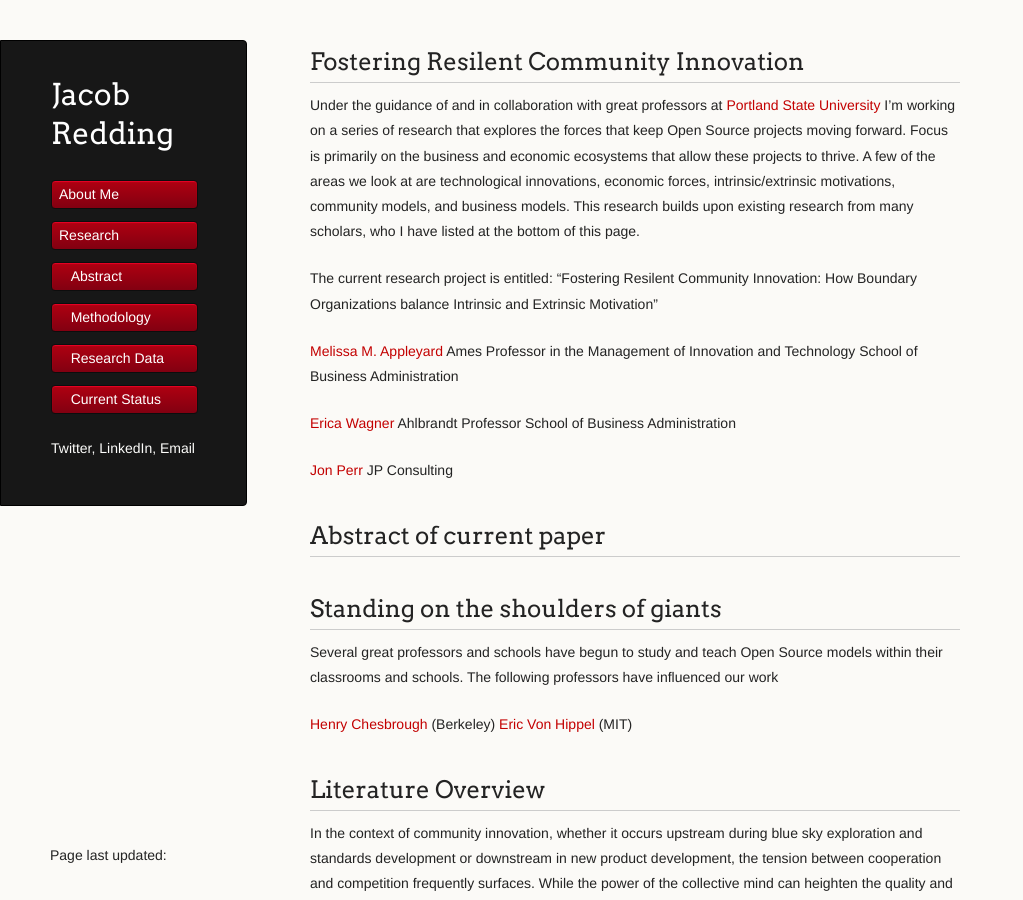
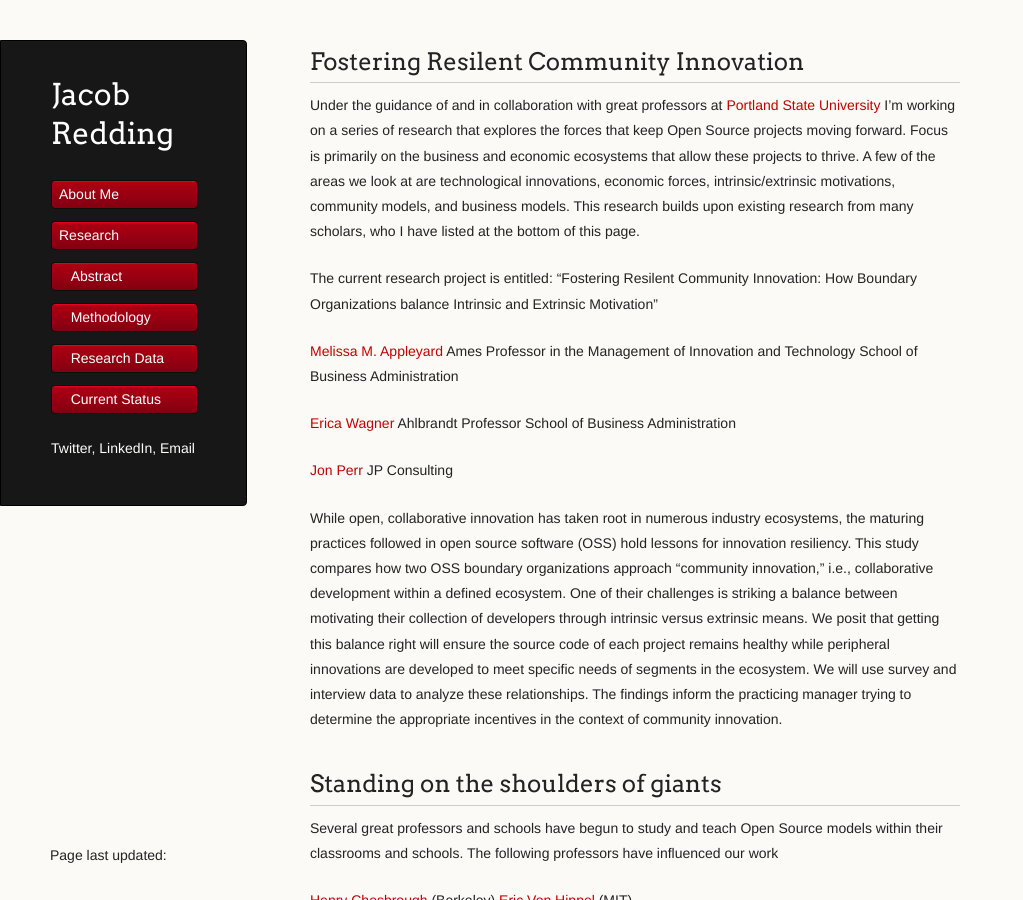
Before and after one commit to jredding/new-site, a Jekyll site: the page built from research/index.md, in a window 1280 px wide and 900 px high. Shown: the whole window, without its empty margins (0-1023 px from the left). Built offline with Jekyll 4.4.1, drawn with Linux system fonts in a browser that asks for light colours.

Commit message:
Update index.md

```diff
--- a/research/index.md
+++ b/research/index.md
@@ -19,8 +19,15 @@
 [Jon Perr](http://http://www.perrspectives.com "Jon Perr")
 JP Consulting
 
-## Abstract of current paper
-
+While open, collaborative innovation has taken root in numerous industry ecosystems, the maturing practices
+followed in open source software (OSS) hold lessons for innovation resiliency. This study compares how two
+OSS boundary organizations approach “community innovation,” i.e., collaborative development within a
+defined ecosystem. One of their challenges is striking a balance between motivating their collection of
+developers through intrinsic versus extrinsic means. We posit that getting this balance right will ensure the
+source code of each project remains healthy while peripheral innovations are developed to meet specific needs
+of segments in the ecosystem. We will use survey and interview data to analyze these relationships. The
+findings inform the practicing manager trying to determine the appropriate incentives in the context of
+community innovation.
 
 
 ## Standing on the shoulders of giants
```
